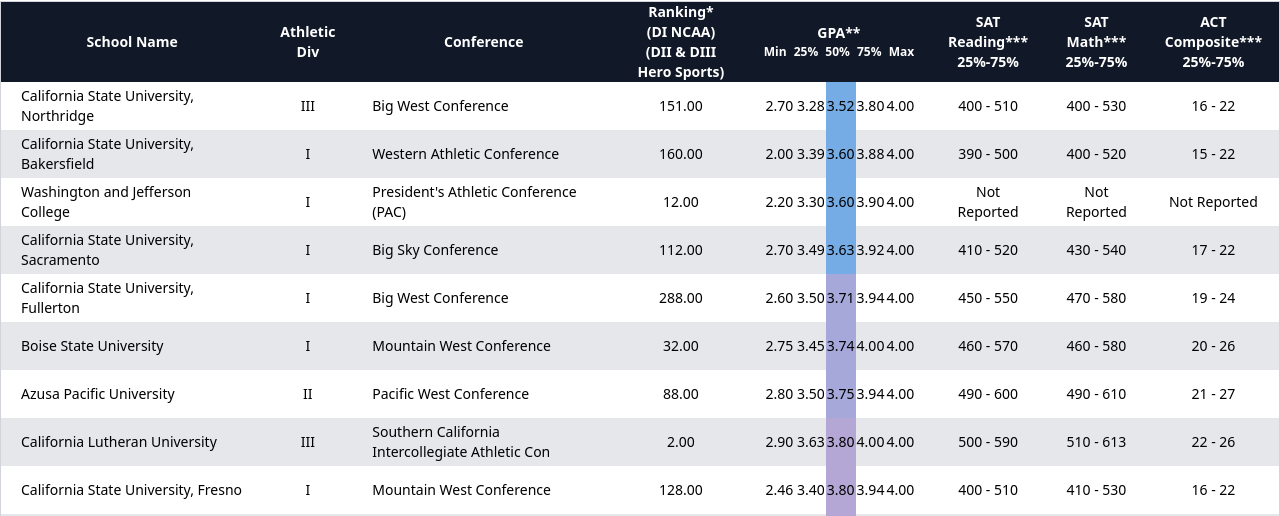
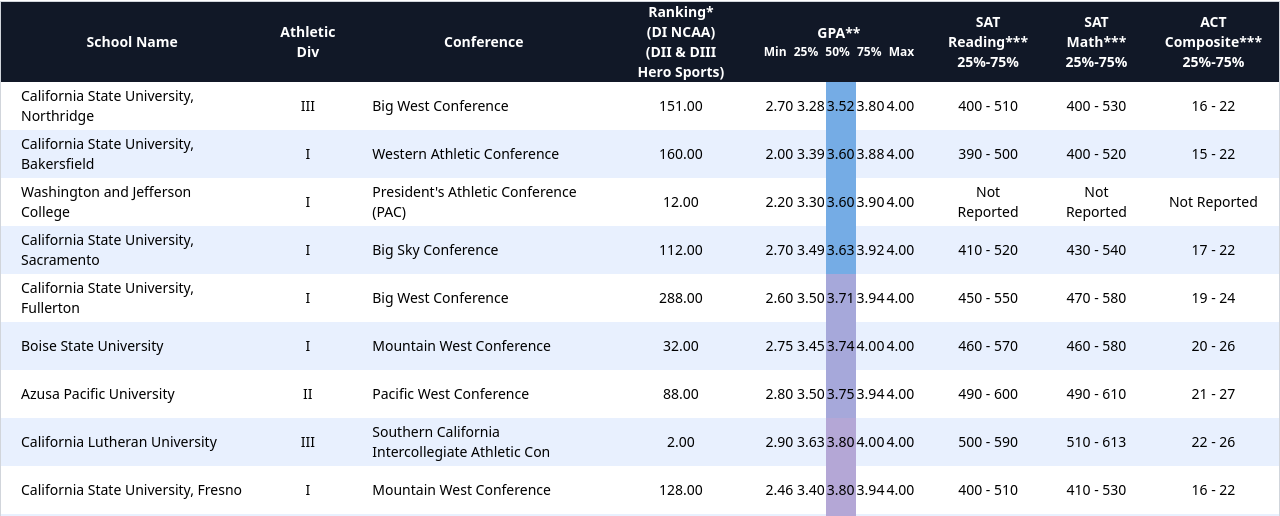
Before and after one commit to BaldracchiJonas/boilerplate_Interview, a Vue app: page / in a window 1280 px wide. Shown: the part 263-779 px from the top of the page. Built offline with nearby package versions, Linux system fonts and the light colour scheme.

Commit message:
create insightsOddTableRow color

```diff
--- a/src/components/TableReport.vue
+++ b/src/components/TableReport.vue
@@ -30,7 +30,7 @@
           :row="row"
           :columns="props.columns"
           :gpa="athleteData.gpa"
-          :class="index % 2 === 0 ? 'bg-white' : 'bg-gray-200'"
+          :class="index % 2 === 0 ? 'bg-white' : 'bg-insightsOddTableRow'"
         />
       </tbody>
 
--- a/tailwind.config.js
+++ b/tailwind.config.js
@@ -5,6 +5,7 @@
       extend: {
             colors: {
               insightsBlue: "#31c4ff",
+              insightsOddTableRow: "#E8F0FE"
         }
       },
     },
```
